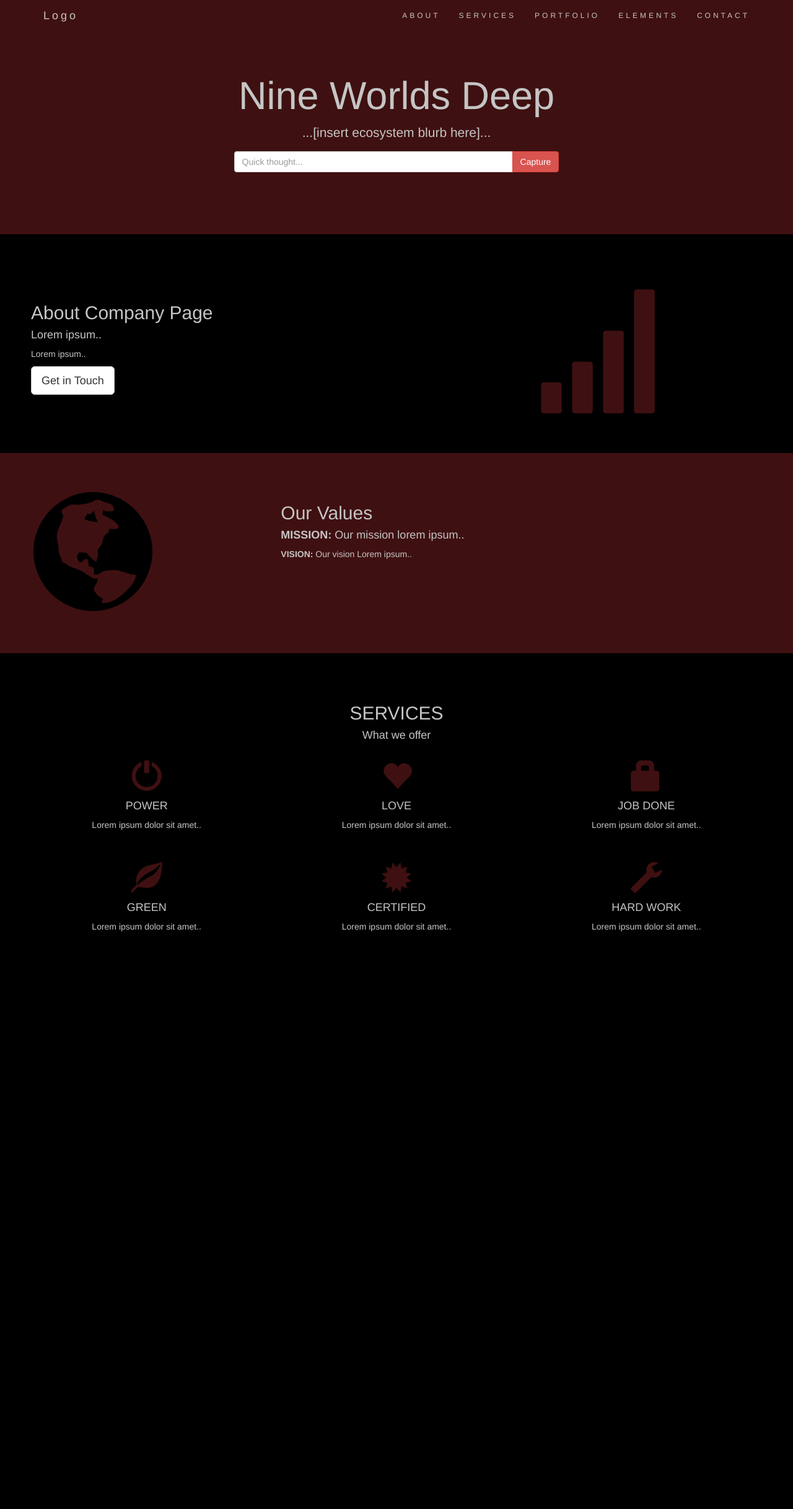
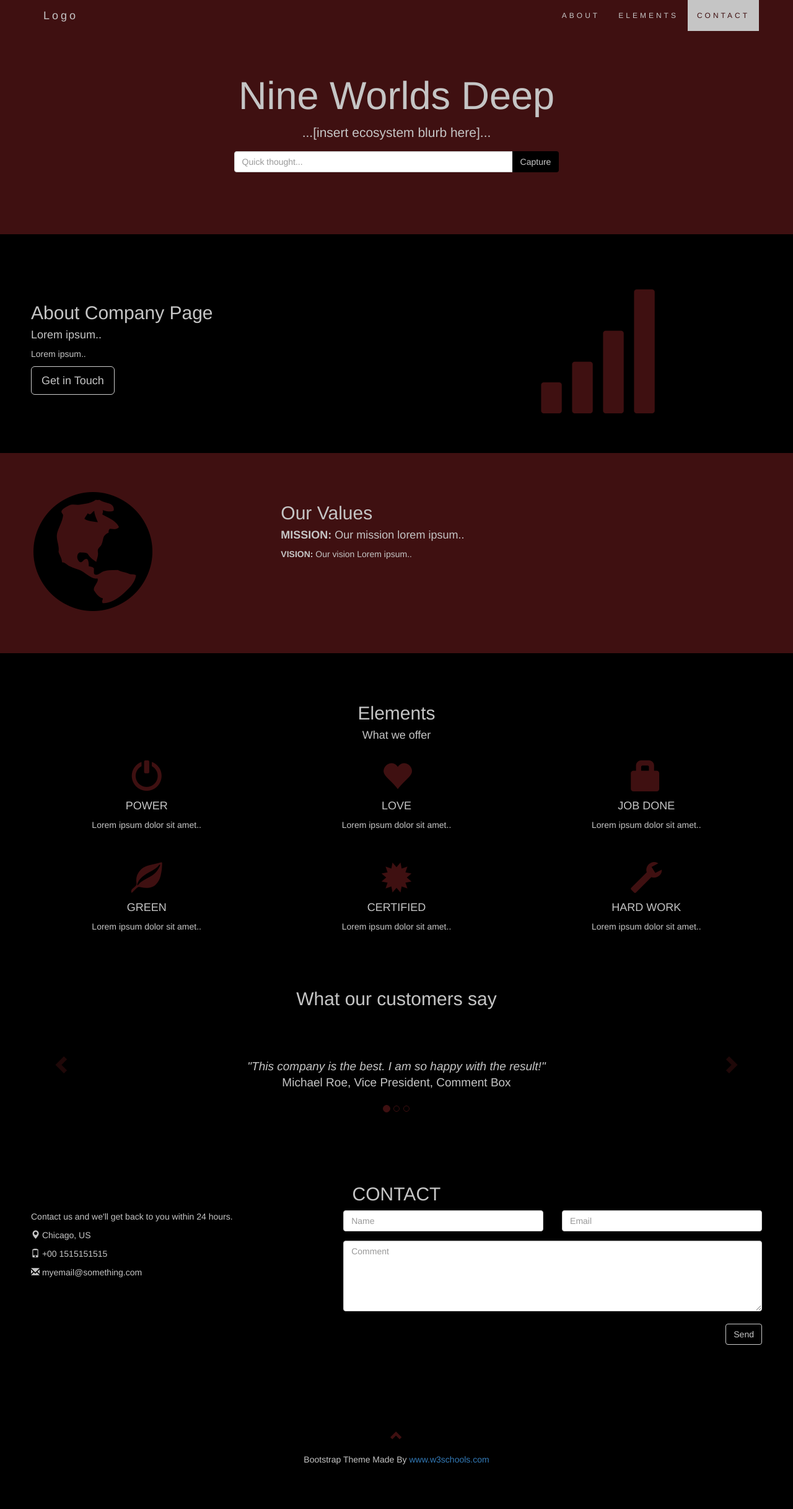
Before and after one commit to BBuchholz/Empyrean, a Django app: page / in a window 1280 px wide. Shown: the whole page at 62% size. Before the commit the page ends 1503 px from the top, so only its background shows below. Run offline with Django 3.2, Linux system fonts and the light colour scheme; some libraries are stand-ins or nearby versions.

Commit message:
working through tutorial for home page

```diff
--- a/templates/bootstrap-index.html
+++ b/templates/bootstrap-index.html
@@ -12,6 +12,16 @@
     body {
       background-color: black;
       color: #C5C5C5;
+    }
+
+    .btn, .btn:focus, .btn:hover {
+      background-color: black;
+      color: #C5C5C5;
+    }
+
+    .btn:active {
+      background-color: #C5C5C5;
+      color: darkslategray;
     }
 
     .jumbotron {
@@ -84,9 +94,40 @@
         color: #C5C5C5 !important;
     }
 
+    .carousel-control.right, .carousel-control.left {
+        background-image: none;
+        color: #3f1011;
+    }
+
+    .carousel-indicators li {
+        border-color: #3f1011;
+    }
+
+    .carousel-indicators li.active {
+        background-color: #3f1011;
+    }
+
+    .item h4 {
+        font-size: 19px;
+        line-height: 1.375em;
+        font-weight: 400;
+        font-style: italic;
+        margin: 70px 0;
+    }
+
+    .item span {
+        font-style: normal;
+    }
+
+    footer .glyphicon {
+        font-size: 20px;
+        margin-bottom: 20px;
+        color: #3f1011;
+    }
+
   </style>
 </head>
-<body>
+<body id="myPage" data-spy="scroll" data-target=".navbar" data-offset="60">
 
 <nav class="navbar navbar-default navbar-fixed-top">
   <div class="container">
@@ -101,8 +142,6 @@
     <div class="collapse navbar-collapse" id="myNavbar">
       <ul class="nav navbar-nav navbar-right">
         <li><a href="#about">ABOUT</a></li>
-        <li><a href="#services">SERVICES</a></li>
-        <li><a href="#portfolio">PORTFOLIO</a></li>
         <li><a href="#elements">ELEMENTS</a></li>
         <li><a href="#contact">CONTACT</a></li>
       </ul>
@@ -117,13 +156,13 @@
     <div class="input-group">
       <input type="text" class="form-control" size="50" placeholder="Quick thought..." required>
       <div class="input-group-btn">
-        <button type="button" class="btn btn-danger">Capture</button>
+        <button type="button" class="btn">Capture</button>
       </div>
     </div>
   </form>
 </div>
 
-<div class="container-fluid">
+<div id="about" class="container-fluid">
   <div class="row">
     <div class="col-sm-8">
       <h2>About Company Page</h2>
@@ -150,8 +189,8 @@
   </div>
 </div>
 
-<div class="container-fluid text-center">
-  <h2>SERVICES</h2>
+<div id="elements" class="container-fluid text-center">
+  <h2>Elements</h2>
   <h4>What we offer</h4>
   <br>
   <div class="row">
@@ -191,5 +230,75 @@
   </div>
 </div>
 
+<div id="myCarousel" class="carousel slide text-center" data-ride="carousel">
+
+  <h2>What our customers say</h2>
+
+  <!-- Indicators -->
+  <ol class="carousel-indicators">
+    <li data-target="#myCarousel" data-slide-to="0" class="active"></li>
+    <li data-target="#myCarousel" data-slide-to="1"></li>
+    <li data-target="#myCarousel" data-slide-to="2"></li>
+  </ol>
+
+  <!-- Wrapper for slides -->
+  <div class="carousel-inner" role="listbox">
+    <div class="item active">
+    <h4>"This company is the best. I am so happy with the result!"<br><span style="font-style:normal;">Michael Roe, Vice President, Comment Box</span></h4>
+    </div>
+    <div class="item">
+      <h4>"One word... WOW!!"<br><span style="font-style:normal;">John Doe, Salesman, Rep Inc</span></h4>
+    </div>
+    <div class="item">
+      <h4>"Could I... BE any more happy with this company?"<br><span style="font-style:normal;">Chandler Bing, Actor, FriendsAlot</span></h4>
+    </div>
+  </div>
+
+  <!-- Left and right controls -->
+  <a class="left carousel-control" href="#myCarousel" role="button" data-slide="prev">
+    <span class="glyphicon glyphicon-chevron-left" aria-hidden="true"></span>
+    <span class="sr-only">Previous</span>
+  </a>
+  <a class="right carousel-control" href="#myCarousel" role="button" data-slide="next">
+    <span class="glyphicon glyphicon-chevron-right" aria-hidden="true"></span>
+    <span class="sr-only">Next</span>
+  </a>
+</div>
+
+<div id="contact" class="container-fluid bg-grey">
+  <h2 class="text-center">CONTACT</h2>
+  <div class="row">
+    <div class="col-sm-5">
+      <p>Contact us and we'll get back to you within 24 hours.</p>
+      <p><span class="glyphicon glyphicon-map-marker"></span> Chicago, US</p>
+      <p><span class="glyphicon glyphicon-phone"></span> +00 1515151515</p>
+      <p><span class="glyphicon glyphicon-envelope"></span> myemail@something.com</p>
+    </div>
+    <div class="col-sm-7">
+      <div class="row">
+        <div class="col-sm-6 form-group">
+          <input class="form-control" id="name" name="name" placeholder="Name" type="text" required>
+        </div>
+        <div class="col-sm-6 form-group">
+          <input class="form-control" id="email" name="email" placeholder="Email" type="email" required>
+        </div>
+      </div>
+      <textarea class="form-control" id="comments" name="comments" placeholder="Comment" rows="5"></textarea><br>
+      <div class="row">
+        <div class="col-sm-12 form-group">
+          <button class="btn btn-default pull-right" type="submit">Send</button>
+        </div>
+      </div>
+    </div>
+  </div>
+</div>
+
+<footer class="container-fluid text-center">
+  <a href="#myPage" title="To Top">
+    <span class="glyphicon glyphicon-chevron-up"></span>
+  </a>
+  <p>Bootstrap Theme Made By <a href="https://www.w3schools.com" title="Visit w3schools">www.w3schools.com</a></p>
+</footer>
+
 </body>
 </html>
```
